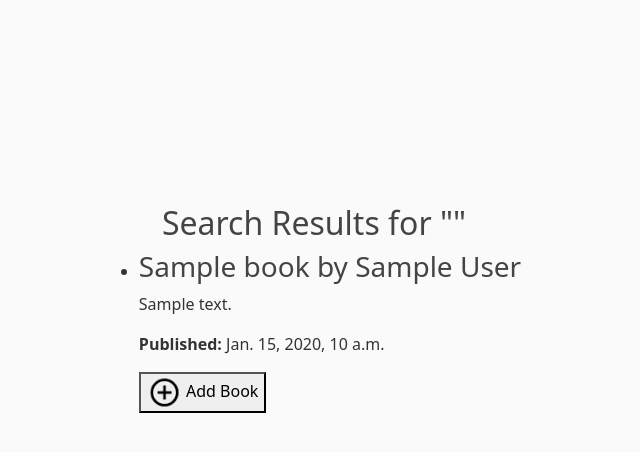
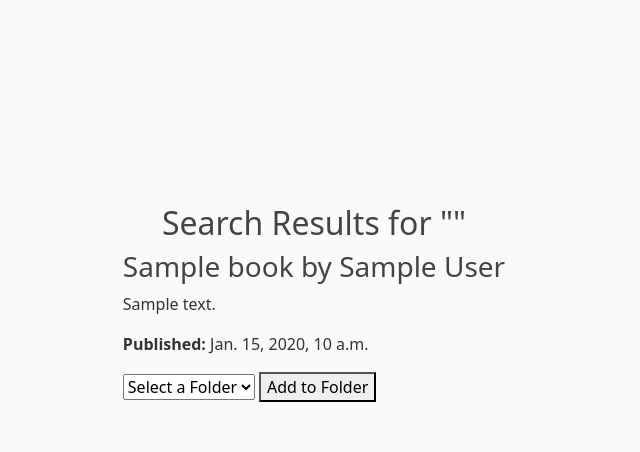
Before and after one commit to kristineLCS/Frameworks_django, a Django app: template django_project/book_tracker/templates/blog/search_results.html in a window 1280 px wide. Shown: the part 56-508 px from the top of the page, without its empty margins (326-966 px from the left). Run offline with Django 4.2, Linux system fonts and the light colour scheme; the template is opened without the code that fills it: most values are stand-ins (such as "Sample title", 1, 10 or a date in 2020).

Commit message:
folder dropdown option - add books to folders

```diff
--- a/django_project/book_tracker/templates/blog/search_results.html
+++ b/django_project/book_tracker/templates/blog/search_results.html
@@ -5,21 +5,28 @@
     <h2 class="heading">Search Results for "{{ request.GET.query }}"</h2>
 
     {% if books %}
-        <ul>
     {% for book in books %}
-                <li>
       <div class="book-result">
         <h3>{{ book.title }} by {{ book.author }}</h3>
         <p>{{ book.description }}</p>
         <p><strong>Published:</strong> {{ book.published_date }}</p>
-                        <button type="submit" class="add-book-button">
-                          <img class="add-book" src="{% static 'blog/images/add-btn.png' %}" alt="add button" width="35px" height="35px">
-                          Add Book
-                        </button>
+
+          <!-- Dropdown to select a folder -->
+          <form action="{% url 'add_book_to_folder' book_id=book.id %}" method="post">
+            {% csrf_token %}
+            <select name="folder_id" required>
+                <option value="">Select a Folder</option>
+                {% for folder in folders %}
+                    <option value="{{ folder.id }}">{{ folder.name }}</option>
+                {% empty %}
+                    <option disabled>No folders available</option>
+                {% endfor %}
+            </select>
+            <button type="submit">Add to Folder</button>
+        </form>
+
       </div>
-                </li>
     {% endfor %}
-        </ul>
     {% else %}
         <p>No results found for "{{ request.GET.query }}"</p>
     {% endif %}
@@ -48,3 +55,8 @@
     </div>
   {% endif %}
 {% endblock content %}
+
+<!-- <button type="submit" class="add-book-button">
+        <img class="add-book" src="{% static 'blog/images/add-btn.png' %}" alt="add button" width="35px" height="35px">
+        Add Book
+      </button> -->
```
Lines whose indentation alone changed are shown as unchanged.
